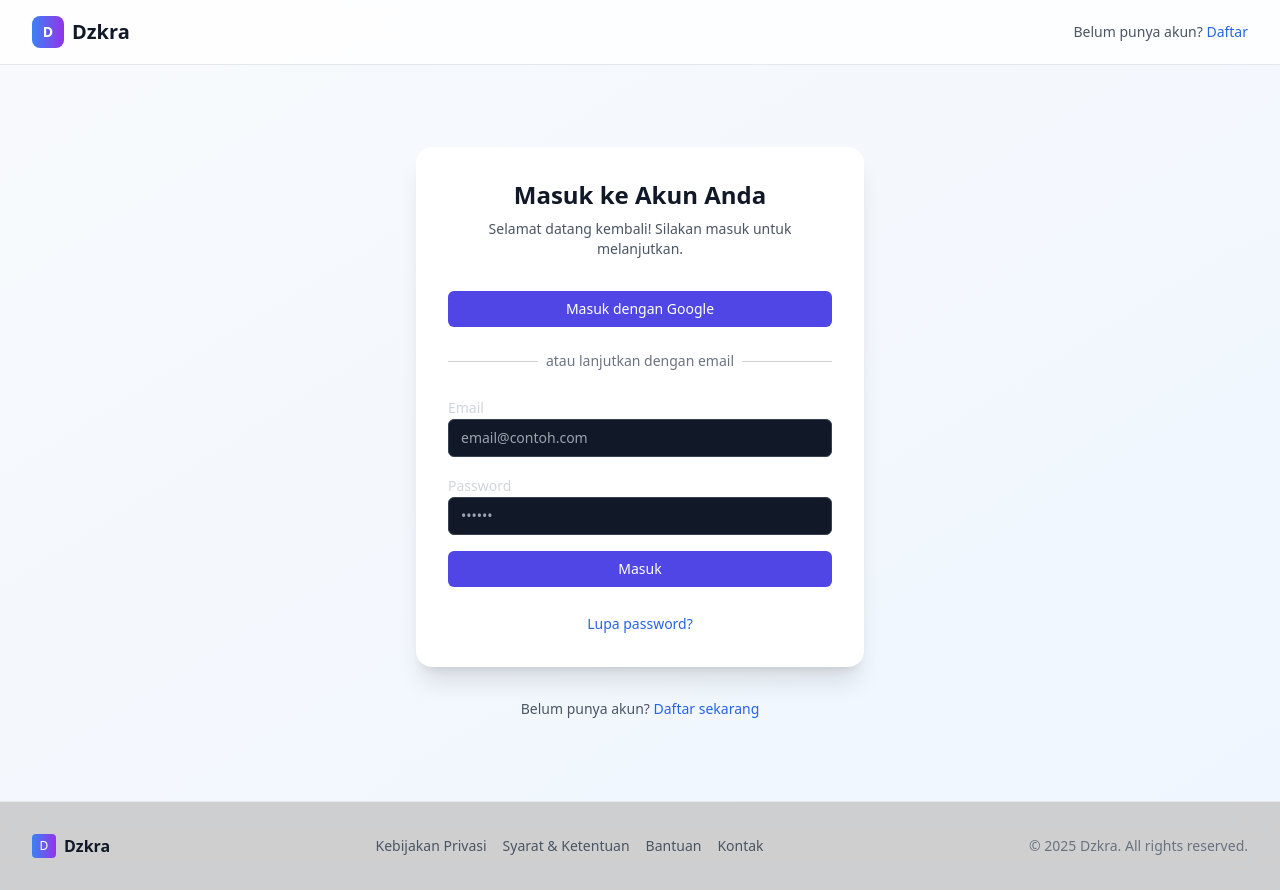
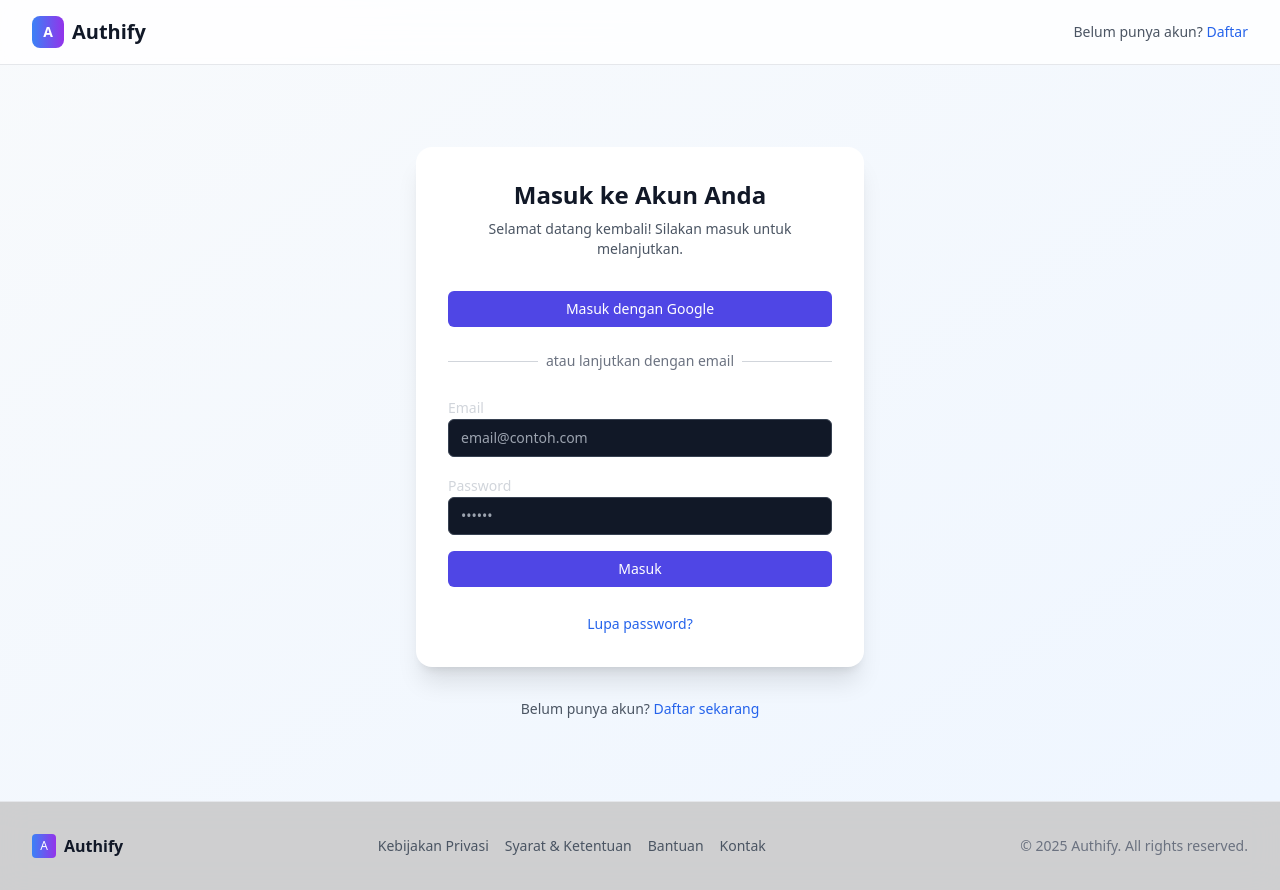
Before and after one commit to muhammadsyauqijazuli/auth-login-firebase, a Next.js app: page /login in a window 1280 px wide. Built offline with nearby package versions, Linux system fonts and the light colour scheme; no server answers.

Commit message:
feat(brand): rebrand Dzkra Authify in headers and footer; update support email; ensure favicon and metadata are Authify

```diff
--- a/app/(auth)/login/page.tsx
+++ b/app/(auth)/login/page.tsx
@@ -26,9 +26,9 @@ export default function LoginPage() {
               className="flex items-center gap-2 text-xl font-bold text-gray-900 dark:text-white"
             >
               <div className="flex h-8 w-8 items-center justify-center rounded-lg bg-gradient-to-r from-blue-500 to-purple-600 text-white text-sm">
-                D
+                A
               </div>
-              <span>Dzkra</span>
+              <span>Authify</span>
             </Link>
             <div className="text-sm text-gray-600 dark:text-gray-400">
               Belum punya akun?{" "}
--- a/app/(auth)/register/page.tsx
+++ b/app/(auth)/register/page.tsx
@@ -27,9 +27,9 @@ export default function RegisterPage() {
               className="flex items-center gap-2 text-xl font-bold text-gray-900 dark:text-white"
             >
               <div className="flex h-8 w-8 items-center justify-center rounded-lg bg-gradient-to-r from-blue-500 to-purple-600 text-white text-sm">
-                D
+                A
               </div>
-              <span>Dzkra</span>
+              <span>Authify</span>
             </Link>
             <div className="text-sm text-gray-600 dark:text-gray-400">
               Sudah punya akun?{" "}
--- a/app/(auth)/reset/page.tsx
+++ b/app/(auth)/reset/page.tsx
@@ -49,9 +49,9 @@ export default function ResetPasswordPage() {
               className="flex items-center gap-2 text-xl font-bold text-gray-900 dark:text-white"
             >
               <div className="flex h-8 w-8 items-center justify-center rounded-lg bg-gradient-to-r from-blue-500 to-purple-600 text-white text-sm">
-                D
+                A
               </div>
-              <span>Dzkra</span>
+              <span>Authify</span>
             </Link>
             <div className="text-sm text-gray-600 dark:text-gray-400">
               <Link href="/login" className="font-medium text-blue-600 hover:text-blue-500 dark:text-blue-400">
--- a/components/Footer.tsx
+++ b/components/Footer.tsx
@@ -9,9 +9,9 @@ export default function Footer() {
           <div className="flex flex-col items-center justify-between gap-4 md:flex-row">
             <div className="flex items-center gap-2">
               <div className="flex h-6 w-6 items-center justify-center rounded bg-gradient-to-r from-blue-500 to-purple-600 text-xs text-white">
-                D
+                A
               </div>
-              <span className="font-semibold text-gray-900 dark:text-white">Dzkra</span>
+              <span className="font-semibold text-gray-900 dark:text-white">Authify</span>
             </div>
 
             <div className="flex flex-wrap items-center justify-center gap-4 text-sm text-gray-600 dark:text-gray-400">
@@ -24,13 +24,13 @@ export default function Footer() {
               <Link href="/support" className="hover:text-gray-900 dark:hover:text-white transition-colors">
                 Bantuan
               </Link>
-              <a href="mailto:support@dzkra.com" className="hover:text-gray-900 dark:hover:text-white transition-colors">
+              <a href="mailto:support@authify.com" className="hover:text-gray-900 dark:hover:text-white transition-colors">
                 Kontak
               </a>
             </div>
 
             <div className="text-sm text-gray-500 dark:text-gray-400">
-              © {new Date().getFullYear()} Dzkra. All rights reserved.
+              © {new Date().getFullYear()} Authify. All rights reserved.
             </div>
           </div>
         </div>
```
